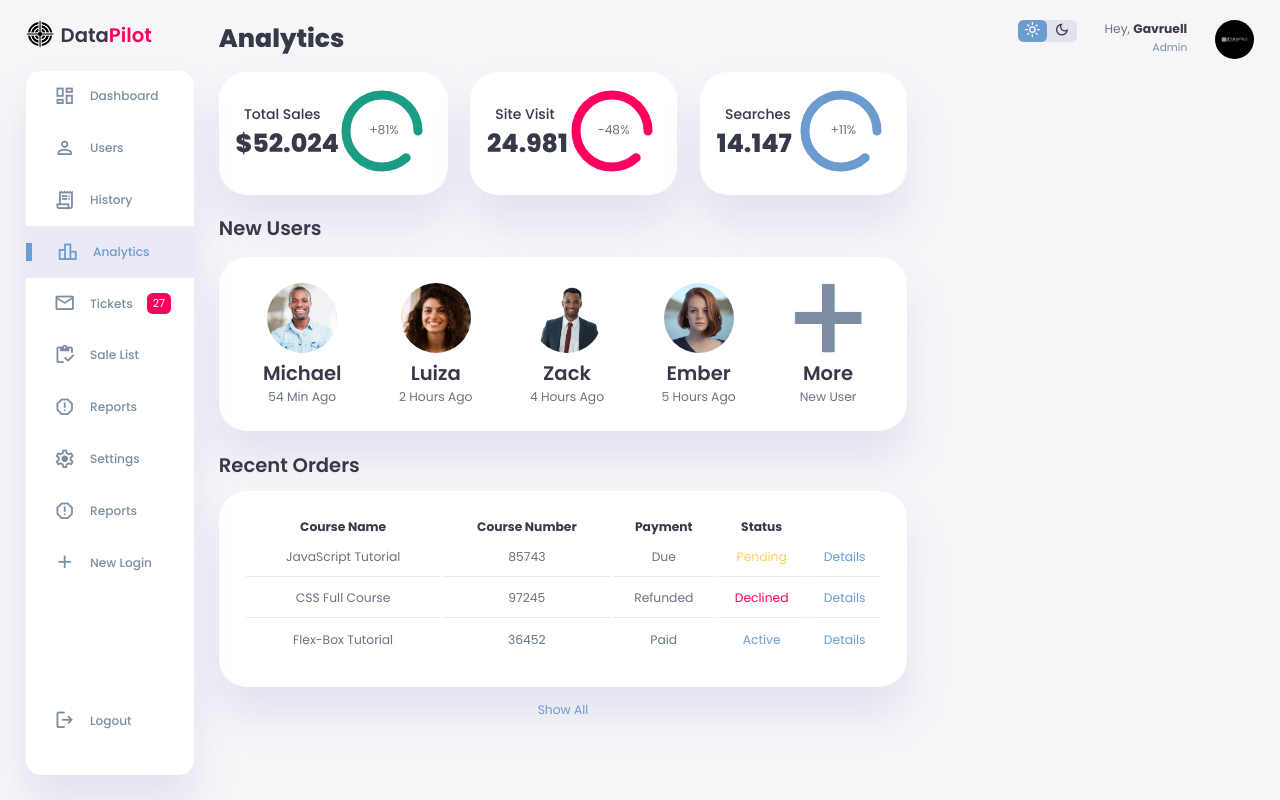
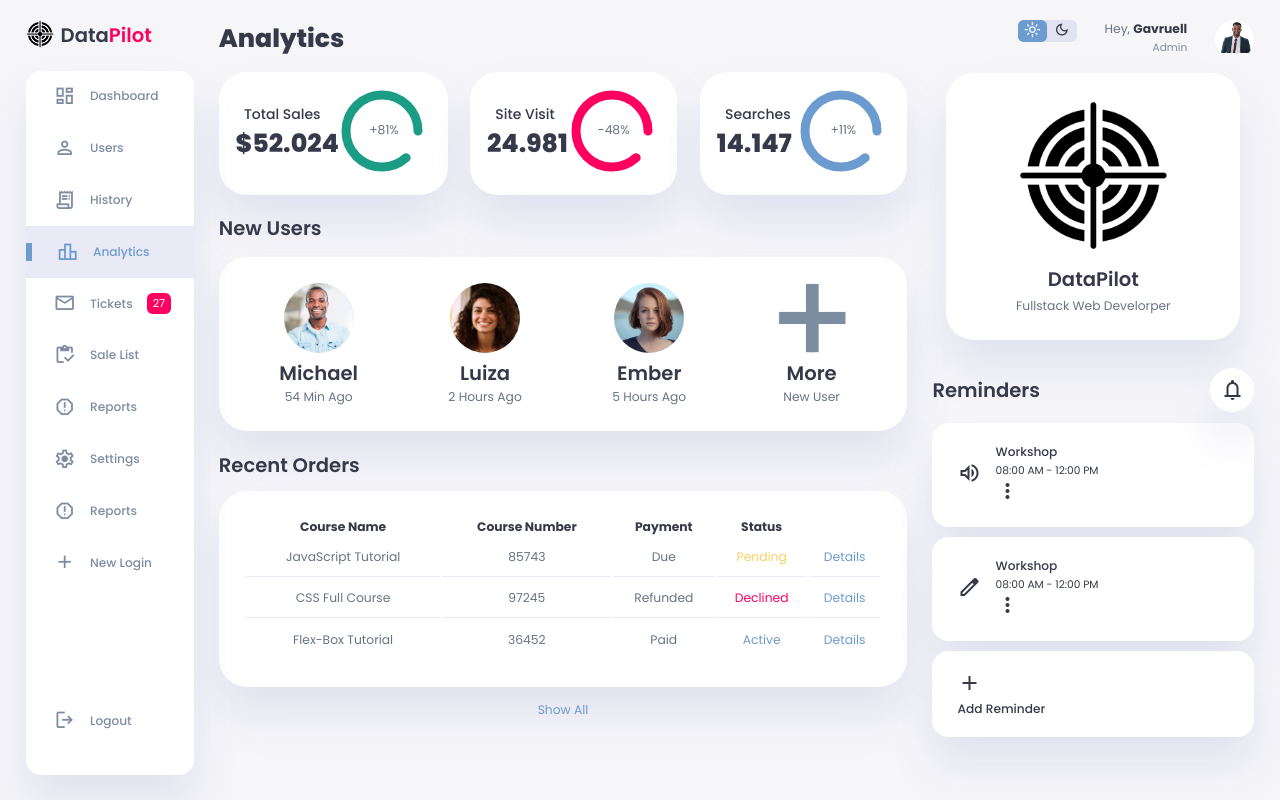
Before and after one commit to Gavruel/DataPilot, a plain HTML site: page index.html in a window 1280 px wide. Drawn offline with nearby package versions, Linux system fonts and the light colour scheme.

Commit message:
novo itens na lateral direita

```diff
--- a/index.html
+++ b/index.html
@@ -170,11 +170,6 @@
                         <p>2 Hours Ago</p>
                     </div>
                     <div class="user">
-                        <img src="images/image03.jpg">
-                        <h2>Zack</h2>
-                        <p>4 Hours Ago</p>
-                    </div>
-                    <div class="user">
                         <img src="images/image04.jpg">
                         <h2>Ember</h2>
                         <p>5 Hours Ago</p>
@@ -233,11 +228,77 @@
                         <small class="text-muted">Admin</small>
                     </div>
                     <div class="profile-photo">
-                        <img src="images/logo-white.png">
+                        <img src="images/image03.jpg">
+                    </div>
+                </div>
+            </div>
+            <!--Nav End-->
+
+            <div class="user-profile">
+                <div class="logo">
+                    <img src="images/only-logo-black-removebg-preview.png" alt="">
+                    <h2>DataPilot</h2>
+                    <p>Fullstack Web Develorper</p>
+                </div>
+            </div>
+
+            <div class="reminders">
+                <div class="header">
+                    <h2>Reminders</h2>
+                    <span class="material-symbols-outlined">
+                        notifications_none
+                    </span>
+                </div>
+
+                <div class="notification">
+                    <div class="icon">
+                        <span class="material-symbols-outlined">
+                            volume_up
+                        </span>
+                    </div>
+                    <div class="content">
+                        <div class="info">
+                            <h3>Workshop</h3>
+                            <small class="text_muted">
+                                08:00 AM - 12:00 PM
+                            </small>
+                        </div>
+                        <span class="material-symbols-outlined">
+                            more_vert
+                        </span>
+                    </div>
+                </div>
+
+                <div class="notification deactive">
+                    <div class="icon">
+                        <span class="material-symbols-outlined">
+                            edit
+                        </span>
+                    </div>
+                    <div class="content">
+                        <div class="info">
+                            <h3>Workshop</h3>
+                            <small class="text_muted">
+                                08:00 AM - 12:00 PM
+                            </small>
+                        </div>
+                        <span class="material-symbols-outlined">
+                            more_vert
+                        </span>
+                    </div>
+                </div>
+
+                <div class="notification add-reminder">
+                    <div>
+                        <span class="material-symbols-outlined">
+                            add
+                        </span>
+                        <h3>Add Reminder</h3>
                     </div>
                 </div>
 
             </div>
+
         </div>
 
     </div>
--- a/style.css
+++ b/style.css
@@ -438,4 +438,69 @@ main .recent-orders a:hover{
     overflow: hidden;
 }
 
-/*40:24*/
+.right-section .user-profile{
+    display: flex;
+    justify-content: center;
+    text-align: center;
+    margin: 1rem;
+    background-color: var(--color-white);
+    padding: var(--card-padding);
+    border-radius: var(--card-border-radius);
+    box-shadow: var(--box-shadow);
+    cursor: pointer;
+    transition: all 0.3s ease;
+}
+
+.right-section .user-profile:hover{
+    box-shadow: none;
+}
+
+.right-section .user-profile img{
+    width: 11rem;
+    height: auto;
+    margin-bottom: 0.8rem;
+    border-radius: 50%;
+}
+
+.right-section .user-profile h2{
+    margin-bottom: 0.2rem;
+}
+
+.right-section .reminders{
+    margin-top: 2rem;
+}
+
+.right-section .reminders .header{
+    display: flex;
+    align-items: center;
+    justify-content: space-between;
+    margin-bottom: 0.8rem;
+}
+
+.right-section .reminders .header span{
+    padding: 10px;
+    box-shadow: var(--box-shadow);
+    background-color: var(--color-white);
+    border-radius: 50%;
+}
+
+.right-section .reminders .notification{
+    background-color: var(--color-white);
+    display: flex;
+    align-items: center;
+    gap: 1rem;
+    margin-bottom: 0.7rem;
+    padding: 1.4rem var(--card-padding);
+    border-radius: var(--border-radius-2);
+    box-shadow: var(--box-shadow);
+    cursor: pointer;
+    transition: all 0.3s ease;
+}
+
+.right-section .reminders .notification:hover{
+    box-shadow: none;
+}
+
+
+
+/*53:26*/
```
